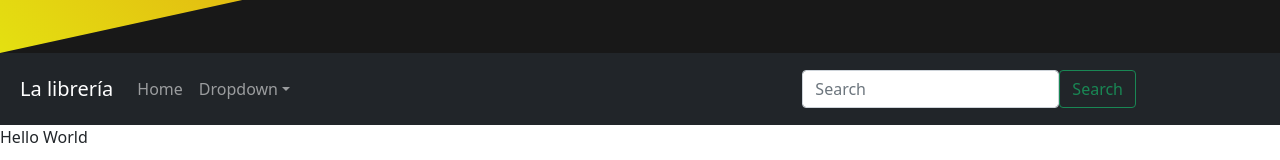
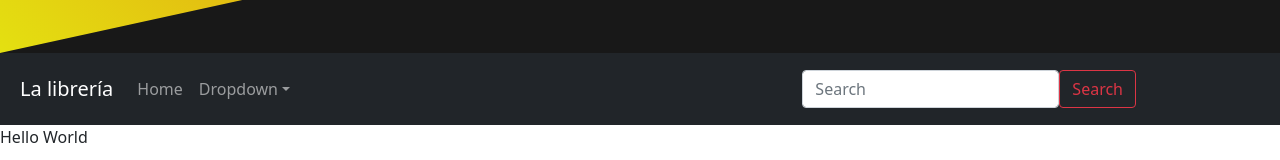
Before and after one commit to ConstanzaCanet/reactjs-Carnet, a React (Create React App) app: page / in a window 1280 px wide. Shown: the part 507-667 px from the top of the page. Built offline with nearby package versions, Linux system fonts and the light colour scheme.

Commit message:
navBar commit

```diff
--- a/src/components/NavBar.js
+++ b/src/components/NavBar.js
@@ -36,7 +36,7 @@
                           className="mr-0"
                           aria-label="Search"
                           />
-                         <Button variant="outline-success">Search</Button>
+                         <Button variant="outline-danger">Search</Button>
                         </Form>
 
                      </Nav>
```
